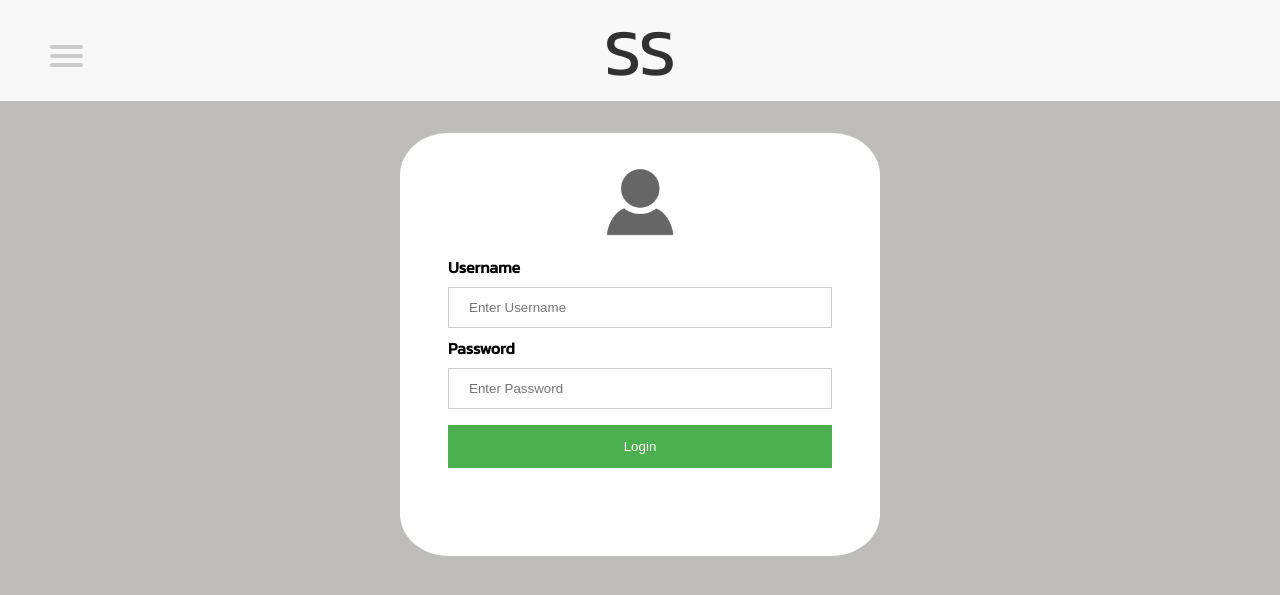
After one commit to jusmistic/WebTech, a PHP site: page /login.html in a window 1280 px wide; the page is wider, and only the part inside the window is pictured. The commit adds this page. Shown: the top 595 px of that part. Run offline with PHP 8.4, Linux system fonts and the light colour scheme.

Commit message:
add login page

```diff
--- /dev/null
+++ b/article/login.html
@@ -0,0 +1,39 @@
+<!DOCTYPE html>
+<html>
+<head>
+	<link href="https://fonts.googleapis.com/css?family=Kanit" rel="stylesheet">
+	<link rel="stylesheet" type="text/css" href="stylesheet.css">
+	<title></title>
+</head>
+<body style="background-color: #BFBCBC">
+	<div class="divh">
+  			<div id="menuToggle">
+    			<input type="checkbox" />
+    			<span></span>
+    			<span></span>
+    			<span></span>
+    			<ul id="menu">
+      				<a href="#"><li>Login</li></a>
+      				<a href="#"><li>Register</li></a>
+    			</ul>
+  			</div>
+  			<p class="head"><a href="#">SS</a></p>
+		</div>
+	<div class="login">
+	<form action="">
+		<div class="imgcontainer">
+    <img src="pic web/login.png" alt="Avatar" class="avatar">
+  </div>
+	<div class="container">
+    <label for="uname"><b>Username</b></label>
+    <input type="text" placeholder="Enter Username" name="uname" required>
+
+    <label for="psw"><b>Password</b></label>
+    <input type="password" placeholder="Enter Password" name="psw" required>
+
+    <button type="submit">Login</button>
+</div>
+</form>
+</div>
+</body>
+</html>
--- a/article/stylesheet.css
+++ b/article/stylesheet.css
@@ -108,14 +54,157 @@
 	margin: 0;
 	text-align: center;
 	font-size: 66px;
+	margin-top: -25px;
 }
 .divh{
 	background-color: white;
 	margin-top: 0;
 	opacity: 0.9;
 }
+a
+{
+  text-decoration: none;
+  color: #232323;
+
+  transition: color 0.3s ease;
+}
+
+a:hover
+{
+  color: tomato;
+}
+
+#menuToggle
+{
+  display: block;
+  position: relative;
+  top: 45px;
+  left: 50px;
+
+  z-index: 1;
+
+  -webkit-user-select: none;
+  user-select: none;
+}
+
+#menuToggle input
+{
+  display: block;
+  width: 40px;
+  height: 32px;
+  position: absolute;
+  top: -7px;
+  left: -5px;
+
+  cursor: pointer;
+
+  opacity: 0;
+  z-index: 2;
+
+  -webkit-touch-callout: none;
+}
+
+/*
+ * Just a quick hamburger
+ */
+#menuToggle span
+{
+  display: block;
+  width: 33px;
+  height: 4px;
+  margin-bottom: 5px;
+  position: relative;
+
+  background: #cdcdcd;
+  border-radius: 3px;
+
+  z-index: 1;
+
+  transform-origin: 4px 0px;
+
+  transition: transform 0.5s cubic-bezier(0.77,0.2,0.05,1.0),
+              background 0.5s cubic-bezier(0.77,0.2,0.05,1.0),
+              opacity 0.55s ease;
+}
+
+#menuToggle span:first-child
+{
+  transform-origin: 0% 0%;
+}
+
+#menuToggle span:nth-last-child(2)
+{
+  transform-origin: 0% 100%;
+}
+
+/*
+ * Transform all the slices of hamburger
+ * into a crossmark.
+ */
+#menuToggle input:checked ~ span
+{
+  opacity: 1;
+  transform: rotate(45deg) translate(-2px, -1px);
+  background: #232323;
+}
+
+/*
+ * But let's hide the middle one.
+ */
+#menuToggle input:checked ~ span:nth-last-child(3)
+{
+  opacity: 0;
+  transform: rotate(0deg) scale(0.2, 0.2);
+}
+
+/*
+ * Ohyeah and the last one should go the other direction
+ */
+#menuToggle input:checked ~ span:nth-last-child(2)
+{
+  transform: rotate(-45deg) translate(0, -1px);
+}
+
+/*
+ * Make this absolute positioned
+ * at the top left of the screen
+ */
+#menu
+{
+  position: absolute;
+  width: 300px;
+  margin: -100px 0 0 -50px;
+  padding: 50px;
+  padding-top: 125px;
+  padding-bottom: 20px;
+
+  background: #ededed;
+  list-style-type: none;
+  -webkit-font-smoothing: antialiased;
+  /* to stop flickering of text in safari */
+
+  transform-origin: 0% 0%;
+  transform: translate(-100%, 0);
+
+  transition: transform 0.5s cubic-bezier(0.77,0.2,0.05,1.0);
+}
+
+#menu li
+{
+  padding: 10px 0;
+  font-size: 22px;
+}
+
+/*
+ * And let's slide it in from the left
+ */
+#menuToggle input:checked ~ ul
+{
+  transform: none;
+}
 body{
 	margin: 0;
+	font-family: 'Kanit', sans-serif;
 }
 p{
 	font-size: 21px;
@@ -131,3 +220,41 @@ img{
 	margin-right: auto;
 	margin-left: auto;
 }
+input[type=text], input[type=password] {
+    width: 100%;
+    padding: 12px 20px;
+    margin: 8px 0;
+    display: inline-block;
+    border: 1px solid #ccc;
+    box-sizing: border-box;
+}
+button {
+    background-color: #4CAF50;
+    color: white;
+    padding: 14px 20px;
+    margin: 8px 0;
+    border: none;
+    /*cursor: pointer;*/
+    width: 100%;
+}
+.container {
+    margin-left: 3em;
+    margin-right: 3em;
+}
+.imgcontainer {
+    text-align: center;
+    margin: 12px 0 12px 0;
+}
+
+.avatar {
+    width:17%;
+    /*border-radius: 50%;*/
+}
+.login{
+	background-color: white;
+	margin-left: 25em;
+    margin-right: 25em;
+    margin-top: 2em;
+    padding-bottom:5em;
+    padding-top:1em;
+    border-radius:10%;
```
Also changed, not shown: other parts of article/stylesheet.css (+1 -55 lines), article/index.html (+13 -1 lines), article/index2.html (+13 -1 lines), article/index3.html (+13 -1 lines), article/index4.html (+13 -1 lines), article/index5.html (+13 -1 lines), article/index6.html (+13 -1 lines), article/index7.html (+13 -1 lines), article/pic web/login.jpg (added), article/pic web/login.png (added).
